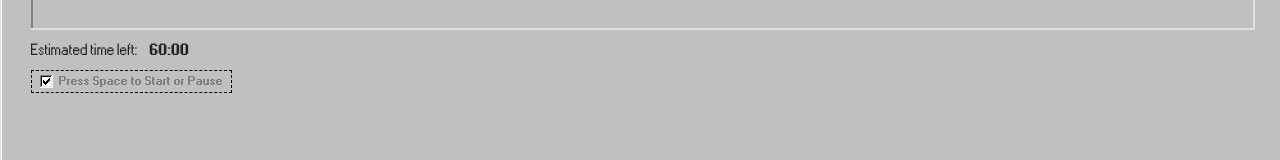
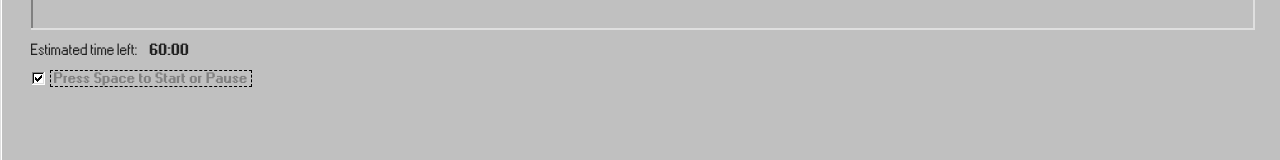
Before and after one commit to xenkou90/cooldown-timer, a React (Vite) app: page / in a window 1280 px wide. Shown: the part 179-339 px from the top of the page. Built offline with nearby package versions, Linux system fonts and the light colour scheme.

Commit message:
style: refine Press Space hint to match Windows 98 focus rectangle

```diff
--- a/src/App.jsx
+++ b/src/App.jsx
@@ -171,9 +171,11 @@ function App() {
                 </p>
 
                 {/* Row 5: shortcut hint */}
-                <div className={styles.shortcutHint}>
+                <div className={styles.shortcutHintRow}>
                     <input type="checkbox" defaultChecked id="space-hint" readOnly />
-                    <label htmlFor="space-hint">Press Space to Start or Pause</label>
+                    <label htmlFor="space-hint" className={styles.shortcutHintLabel}>
+                        Press Space to Start or Pause
+                    </label>
                 </div>
 
                 {/* Row 6: buttons */}
--- a/src/App.module.css
+++ b/src/App.module.css
@@ -79,14 +79,19 @@
     font-variant-numeric: tabular-nums;
 }
 
-/* Row 5: dashed-border "focus rectangle" around the space hint */
-.shortcutHint {
+/* The row containing both the checkbox and the dashed-bordered label */
+.shortcutHintRow {
     display: flex;
     align-items: center;
-    gap: 8px;
-    padding: 4px 8px;
+    gap: 6px;
+    align-self: flex-start;
+}
+
+/* The dashed focus rectangle around the label text only */
+.shortcutHintLabel {
     border: 1px dashed #000;
-    align-self: flex-start;
+    padding: 1px 3px;
+    font-family: inherit;
     font-size: 13px;
     font-weight: bold;
 }
```
